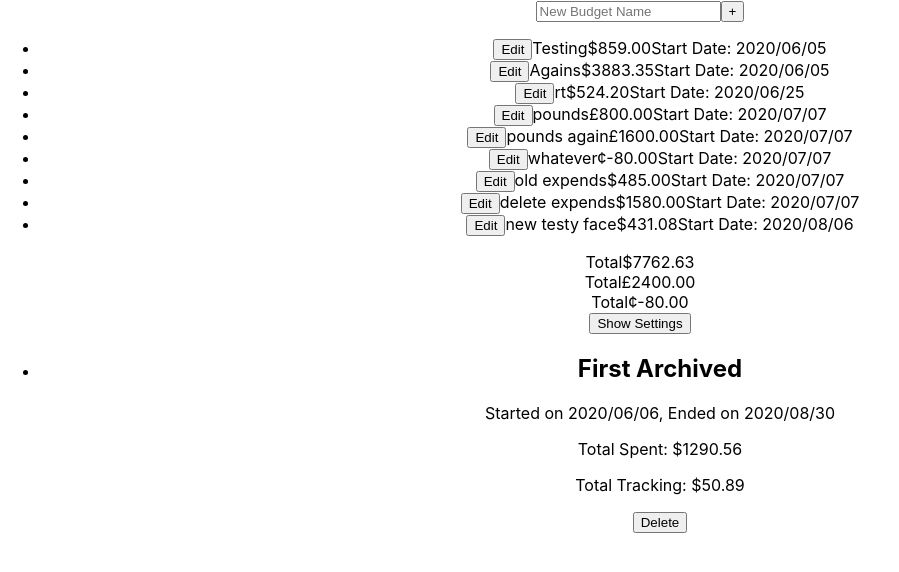
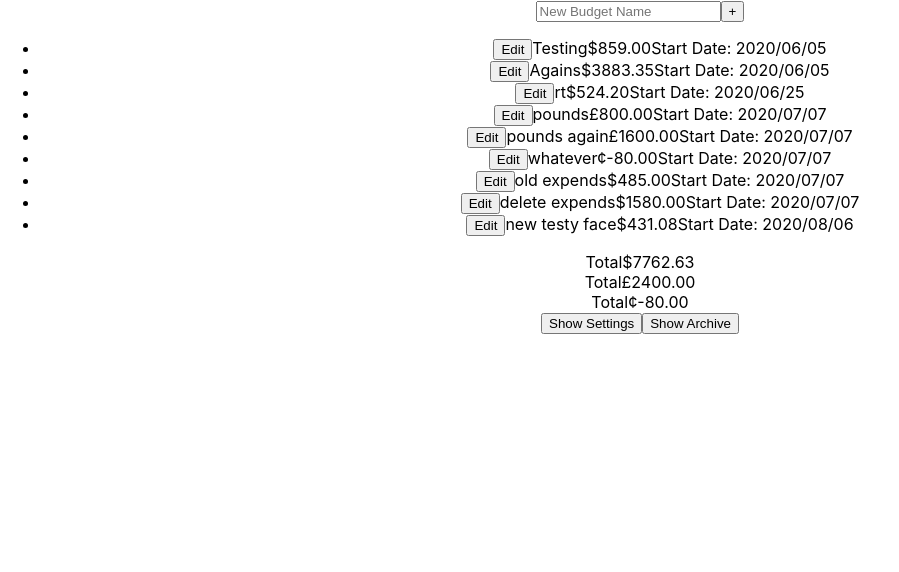
Before and after one commit to helloRupa/simply-budget, a React (Create React App) app: page / in a window 1280 px wide. Shown: the top 572 px of the page, without its empty margins (0-899 px from the left). Built offline with nearby package versions, Linux system fonts and the light colour scheme; no server answers; data requests are answered from the project's data file; the HTML template or start-up script is replaced by a standard one.

Commit message:
Show or hide archive

```diff
--- a/src/App.js
+++ b/src/App.js
@@ -30,14 +30,15 @@ const store = createStore(
 
 function App() {
   const [showBudget, setShowBudget] = useState(false);
+  const [showArchive, setShowArchive] = useState(false);
   const [forceUpdate, setForceUpdate] = useState(0);
 
   return (
     <Provider store={store}>
     <div className="App">
-      <Dashboard {...{ setShowBudget, forceUpdate }} />
+      <Dashboard {...{ setShowBudget, forceUpdate, setShowArchive }} />
       {showBudget ? <Budget setShowBudget={setShowBudget} /> : null}
-      <Archive />
+      {showArchive ? <Archive setShowArchive={setShowArchive} /> : null}
       <Error {...{ setForceUpdate, forceUpdate }} />
     </div>
     </Provider>
--- a/src/components/Archive.js
+++ b/src/components/Archive.js
@@ -1,15 +1,21 @@
 import React from 'react';
 import { connect } from 'react-redux';
 import ArchivedBudget from './archive/ArchivedBudget';
+import Close from '../shared/Close';
 
-function Archive({ archive }) {
+function Archive({ archive, setShowArchive }) {
 
   return (
-    <ul>
-      {archive.map(archived => <li key={archived.id}>
-        <ArchivedBudget {...{archived}} />
-      </li>)}
-    </ul>
+    <div>
+      <h2>Archived Budgets</h2>
+      <Close callback={() => setShowArchive(false)} display='Close' />
+
+      <ul>
+        {archive.map(archived => <li key={archived.id}>
+          <ArchivedBudget {...{archived}} />
+        </li>)}
+      </ul>
+    </div>
   )
 }
 
--- a/src/components/Dashboard.js
+++ b/src/components/Dashboard.js
@@ -17,6 +17,7 @@ function Dashboard({
   fetchArchives,
   expenditures,
   setShowBudget,
+  setShowArchive,
   forceUpdate
 }) {
   const [showSettings, setShowSettings] = useState(false);
@@ -46,6 +47,10 @@ function Dashboard({
       <button onClick={() => setShowSettings(true)}>
         Show Settings
       </button>
+
+      <button onClick={() => setShowArchive(true)}>
+        Show Archive
+      </button>
     </div>
   )
 }
```
